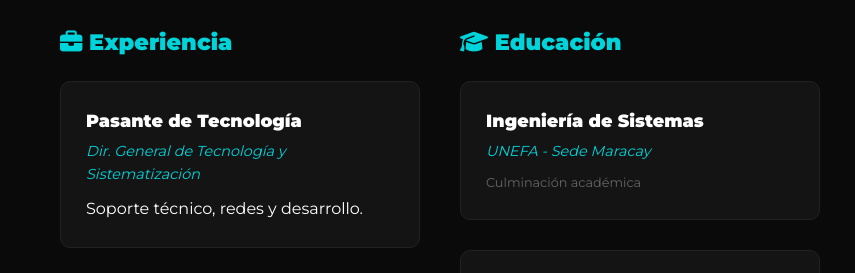
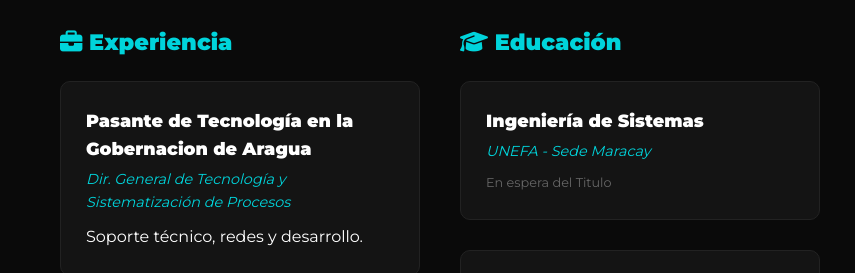
Before and after one commit to liliana-acevedo/Portafolio-Liliana-Pi-ango, a plain HTML site: page index.html in a window 1280 px wide. Shown: the part 782-1055 px from the top of the page, 0-855 px from the left. Drawn offline with Linux system fonts and the light colour scheme.

Commit message:
Update work experience and education details

```diff
--- a/index.html
+++ b/index.html
@@ -46,8 +46,8 @@
         <div class="resume-col">
             <h3><i class="fas fa-briefcase"></i> Experiencia</h3>
             <div class="item">
-                <h4>Pasante de Tecnología</h4>
-                <p class="place">Dir. General de Tecnología y Sistematización</p>
+                <h4>Pasante de Tecnología en la Gobernacion de Aragua</h4>
+                <p class="place">Dir. General de Tecnología y Sistematización de Procesos</p>
                 <p>Soporte técnico, redes y desarrollo.</p>
             </div>
             <div class="item">
@@ -61,7 +61,7 @@
             <div class="item">
                 <h4>Ingeniería de Sistemas</h4>
                 <p class="place">UNEFA - Sede Maracay</p>
-                <p style="font-size: 0.8rem; color: #666;">Culminación académica</p>
+                <p style="font-size: 0.8rem; color: #666;">En espera del Titulo</p>
             </div>
             <div class="item">
                 <h4>Cursos Técnicos</h4>
@@ -177,7 +177,7 @@
     </section>
 
     <footer class="main-footer">
-        <p>&copy; 2024 Liliana Piñango. Todos los derechos reservados.</p>
+        <p>&copy; 2025 Liliana Piñango. Todos los derechos reservados.</p>
     </footer>
 
     <a href="https://wa.me/584124822743" class="whatsapp-float" target="_blank">
```
